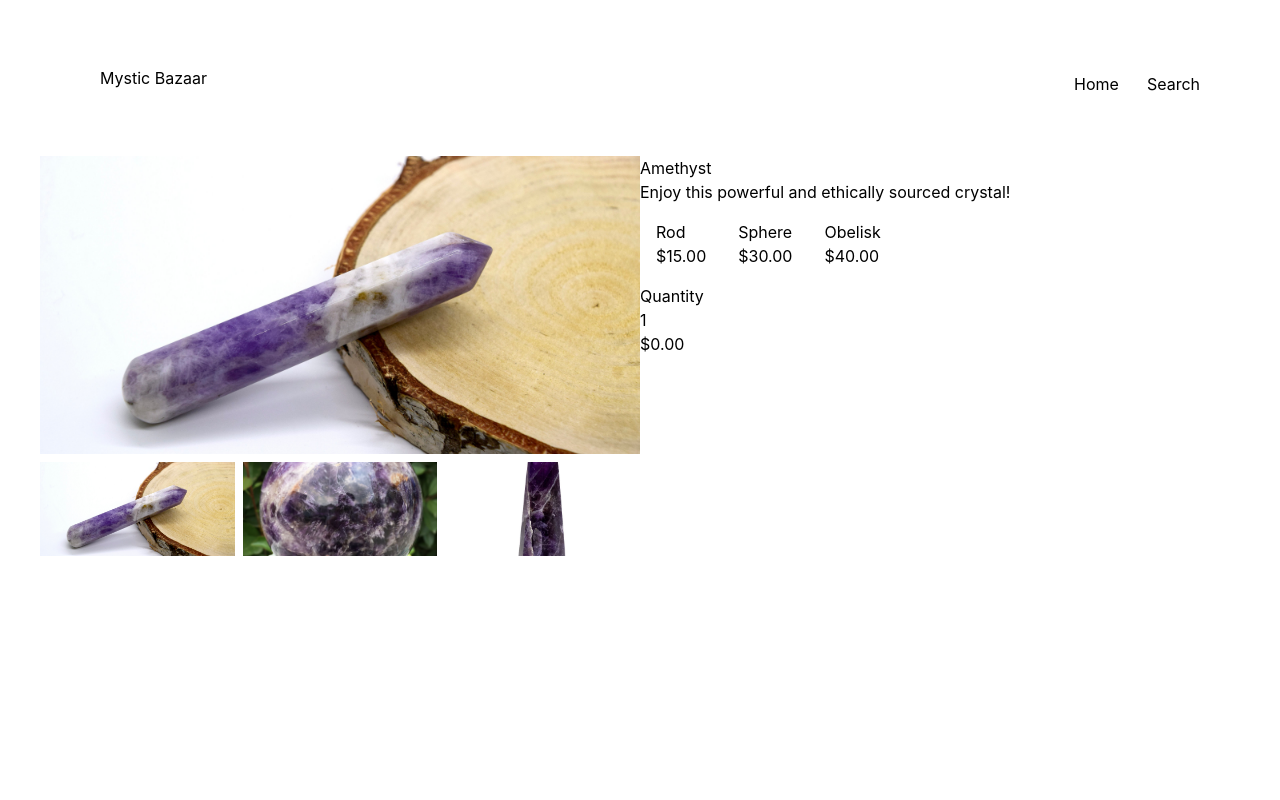
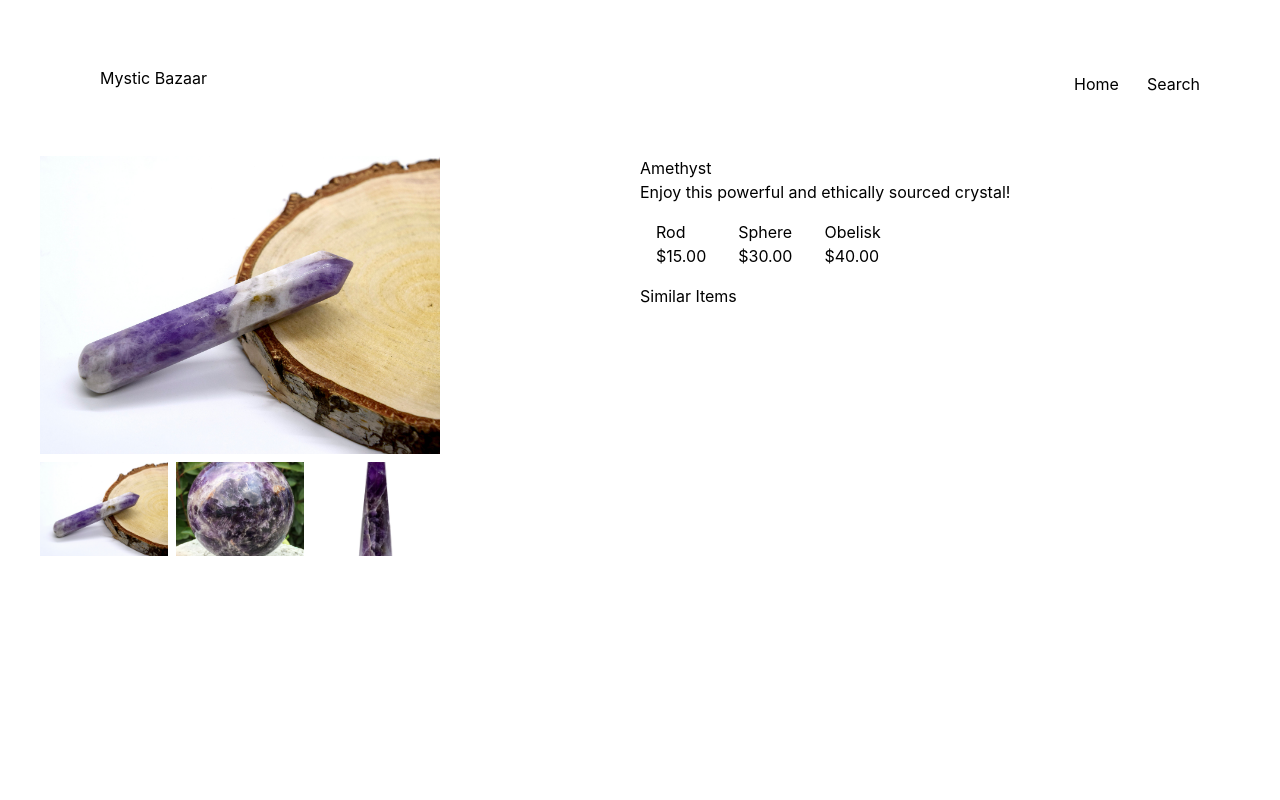
Before and after one commit to LeeGee64/mystic-bazaar-v2, a Next.js app: page /products/amethyst in a window 1280 px wide. Shown: the top 800 px of the page. Built offline with nearby package versions, Linux system fonts and the light colour scheme; a web font is replaced by a local one.

Commit message:
price calc removed and gallery dimension fixed

```diff
--- a/components/galleries/prodGallery.js
+++ b/components/galleries/prodGallery.js
@@ -8,7 +8,7 @@ export default function ProductGallery({ product }) {
 
   const [selectedImage, setSelect] = React.useState(0);
 
-  return (<div class="grid sm:grid-rows-4 sm:max-h-[400px] sm:gap-y-2">
+  return (<div class="grid sm:grid-rows-4 sm:max-h-[400px] sm:w-[400px] sm:gap-y-2">
     <div class="relative h-full row-span-3">
     <Image  alt={product.name}
             src= {product.images[selectedImage].url}
--- a/pages/products/[product].js
+++ b/pages/products/[product].js
@@ -1,8 +1,8 @@
 import Layout from '/components/layouts/layout'
 import { getPrice } from '../api/productOperations'
 import { useRouter } from 'next/router'
-import React, { useState } from 'react';
 import ProductGallery from '/components/galleries/prodGallery'
+import Preview from '../../components/products/preview'
 import useSWR from 'swr';
 
 const fetcher = (url) => fetch(url).then((res) => res.json());
@@ -15,11 +15,6 @@ export default function Product() {
 
     const { data, error } = useSWR({product} ? apiUrl : null,fetcher);
 
-    const [calcedPrice,setCalcPrice] = React.useState(0);
-    const [selectPrice,setPrice] = React.useState(0);
-    const [selectQuant,setQuantity] = React.useState(1);
-
-    let priceCalc = 0;
 
         //Handle the error state
         if (error) return <div>Failed to load</div>;
@@ -31,21 +26,10 @@ export default function Product() {
 
         const productItem = prodArray.find((p) => p.slug === product);
 
-        function calcPrice(e){
-            const {value} = e.currentTarget;
-            setQuantity(value);
-            priceCalc = selectQuant * selectPrice;
-            setCalcPrice(priceCalc);
-        }
+        return (
+            <Layout> {productItem ?
 
-        function calcPrice2(price){
-            setPrice(price);
-            priceCalc = selectQuant * selectPrice;
-            setCalcPrice(priceCalc);
-        }
-
-        return (
-            <Layout> {productItem ? <div class="relative grid grid-cols-2 h-screen">
+                <div class="relative grid grid-cols-2 h-screen">
 
                     <ProductGallery product= {productItem} />
 
@@ -56,28 +40,18 @@ export default function Product() {
                         <ul class="flex flex-row">
                             {productItem.options.values.map(
                                 (p)=> <li class="p-[1rem] flex flex-col"
-                                    key= {p.label}
-                                    onClick= {()=> {calcPrice2(p.price.value)}}
-                                    >
+                                        key= {p.label}>
                                     {p.label}
                                     <br/>
                                     {getPrice(p.price.currencyCode, p.price.value)}
                                     </li>)}
                         </ul>
-                    <form onSubmit={e => e.preventDefault()}>
-                        <p>Quantity</p>
-                        <input id="priceCalc"
-                            name="priceCalc"
-                            type="number"
-                            min="1"
-                            max="5"
-                            value={selectQuant}
-                            onChange= {e => {calcPrice(e)}}
-                            ></input>
-                            <p>{getPrice("USD",calcedPrice)}</p>
-                    </form>
+                        <h3>Similar Items</h3>
+                        <div class="flex flex-row">
+
                         </div>
-                </div> : <h2>Sorry, that product doesn't exist.</h2>}
+                    </div>
+                </div>: <h2>Sorry, that product doesn't exist.</h2>}
 
             </Layout>
         )
```
Lines whose indentation alone changed are shown as unchanged.
